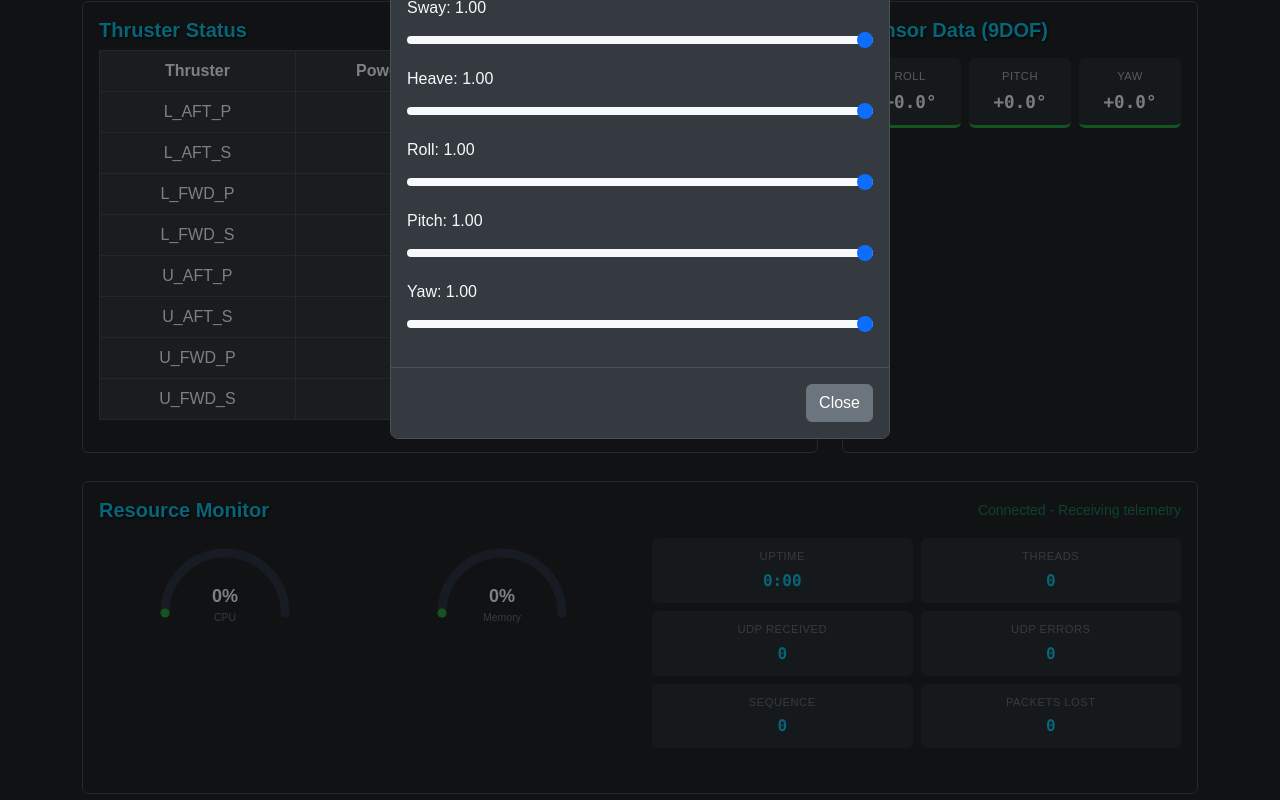
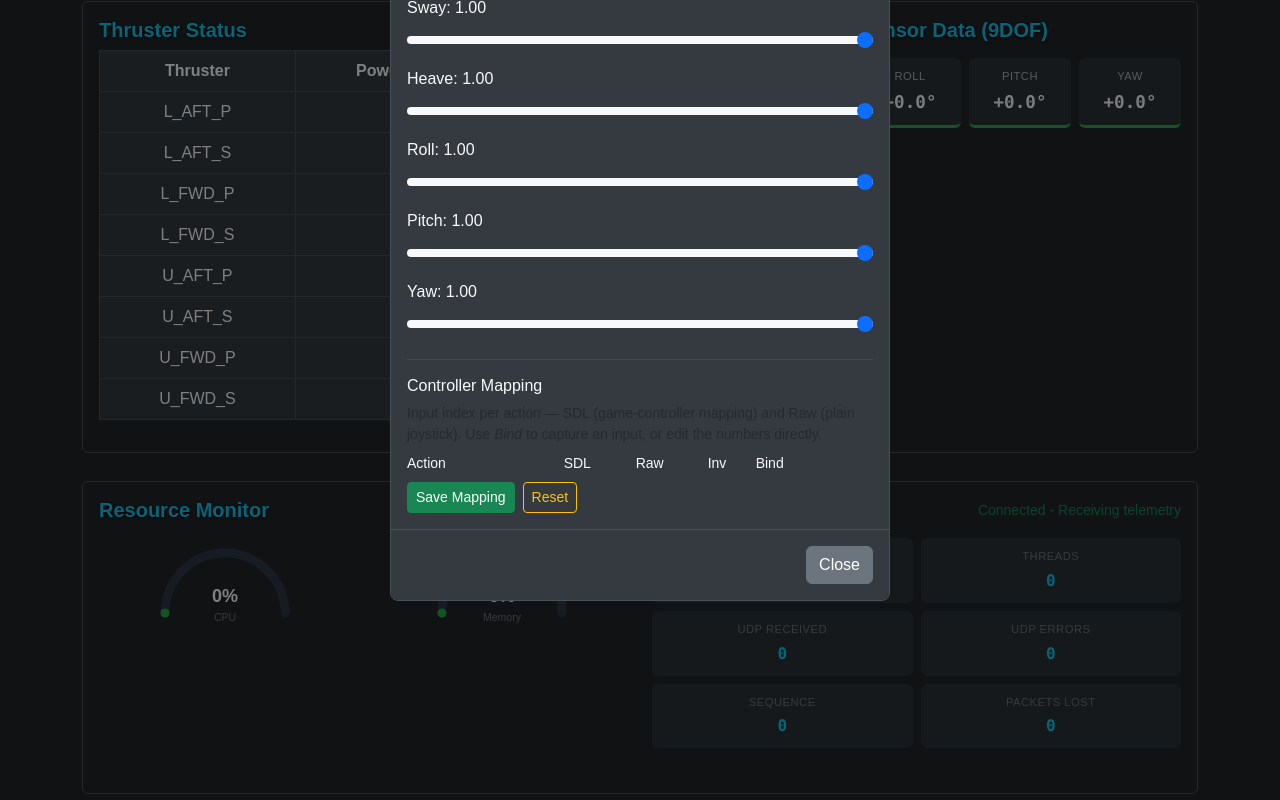
Before and after one commit to UiASub/Topside, a Flask app: page / in a window 1280 px wide, after a click on "⚙️". Shown: the part 393-1193 px from the top of the page. Run offline with Flask 3, Linux system fonts and the light colour scheme; parts of the project's set-up code (start-up, migrations or seed data) failed here and were passed over.

Commit message:
Add configurable controller mappings (settings)
Controller bindings were hardcoded. Add a logical-action -> physical-input map so
they can be edited from the settings UI and persisted. Firmware is unaffected
(the map is purely topside input routing).

- Controller loads DEFAULT_MAPPING (reproducing the previous hardcoded bindings)
  and reads stick axes, manipulator triggers, the pitch/roll shift, and the
  dock/frame buttons through it; get/set/reset_mapping support live reload.
- Persisted under 'controller_map' in data/config.json and reapplied on startup.
- New endpoints: GET/POST /api/controller/mapping, POST .../reset, and
  GET /api/controller/live-input (publishes pressed buttons + axis values).
- Settings modal gets a Controller Mapping table: per-action SDL/Raw index, an
  invert toggle for axes, plus press-to-bind capture, Save, and Reset.

Co-Authored-By: Claude Opus 4.8 <noreply@anthropic.com>

```diff
--- a/app.py
+++ b/app.py
@@ -43,6 +43,11 @@ _config = JSONDataHandler(file_path=data_path("config.json"))
 _saved_axes = _config.get_section("imu_axes")
 if _saved_axes:
     app.config["IMU"].set_axis_mapping(_saved_axes)
+
+# Load saved controller input mapping from config
+_saved_controller_map = _config.get_section("controller_map")
+if _saved_controller_map:
+    app.config["CONTROLLER"].set_mapping(_saved_controller_map)
 
 # Load saved accel axis mapping from config
 _saved_accel_axes = _config.get_section("accel_axes")
--- a/routes.py
+++ b/routes.py
@@ -765,6 +765,53 @@ def register_routes(app):
             return jsonify({"ok": False, "error": "Controller not available"}), 503
         return jsonify(ctrl.dock_release())
 
+    # --- Controller mapping endpoints ---
+    @app.route("/api/controller/mapping", methods=["GET"])
+    def get_controller_mapping():
+        """Return the current controller input mapping."""
+        ctrl = current_app.config.get("CONTROLLER")
+        if not ctrl:
+            return jsonify({"ok": False, "error": "Controller not available"}), 503
+        return jsonify({"ok": True, "mapping": ctrl.get_mapping()})
+
+    @app.route("/api/controller/mapping", methods=["POST"])
+    def set_controller_mapping():
+        """Update the controller input mapping and persist it. JSON: {"mapping": {...}}."""
+        data = request.get_json(force=True, silent=True) or {}
+        ctrl = current_app.config.get("CONTROLLER")
+        if not ctrl:
+            return jsonify({"ok": False, "error": "Controller not available"}), 503
+        mapping = data.get("mapping", data)
+        updated = ctrl.set_mapping(mapping)
+        config_handler.update_data({"controller_map": updated})
+        return jsonify({"ok": True, "mapping": updated})
+
+    @app.route("/api/controller/mapping/reset", methods=["POST"])
+    def reset_controller_mapping():
+        """Reset the controller input mapping to defaults and persist it."""
+        ctrl = current_app.config.get("CONTROLLER")
+        if not ctrl:
+            return jsonify({"ok": False, "error": "Controller not available"}), 503
+        updated = ctrl.reset_mapping()
+        config_handler.update_data({"controller_map": updated})
+        return jsonify({"ok": True, "mapping": updated})
+
+    @app.route("/api/controller/live-input", methods=["GET"])
+    def controller_live_input():
+        """Return the latest pressed buttons and axis values for press-to-bind."""
+        ctrl = current_app.config.get("CONTROLLER")
+        if not ctrl:
+            return jsonify({"ok": False, "error": "Controller not available"}), 503
+        status = ctrl.get_input_status()
+        return jsonify(
+            {
+                "ok": True,
+                "buttons": status.get("buttons", []),
+                "axes": status.get("axes", []),
+                "source": status.get("source"),
+            }
+        )
+
     # --- Gain endpoints ---
     @app.route("/api/controller/gains", methods=["GET"])
     def get_gains():
--- a/static/js/configuration.js
+++ b/static/js/configuration.js
@@ -93,4 +93,124 @@ document.addEventListener("DOMContentLoaded", function () {
         sendGains({ [axis]: val });
       });
     });
+
+    // ── Controller mapping ───────────────────────────────────
+    const mappingContainer = document.getElementById("mapping-container");
+    const mappingStatus = document.getElementById("mapping-status");
+    let mappingMeta = {}; // action -> input type
+
+    const ACTION_LABELS = {
+      surge: "Surge (stick)", sway: "Sway (stick)", heave: "Heave (stick)", yaw: "Yaw (stick)",
+      pitch: "Pitch (shift+stick)", roll: "Roll (shift+stick)",
+      manip_pos: "Manip open", manip_neg: "Manip close",
+      pitchroll_shift: "Pitch/Roll shift", dock: "Dock-hold toggle", frame: "Frame toggle",
+    };
+
+    function setMappingStatus(text) {
+      if (!mappingStatus) return;
+      mappingStatus.textContent = text;
+      setTimeout(() => { if (mappingStatus.textContent === text) mappingStatus.textContent = ""; }, 2000);
+    }
+
+    function setField(action, which, value) {
+      const id = "map-" + action + (which === "sdl" ? "-controller" : "-joystick");
+      const el = document.getElementById(id);
+      if (el) el.value = value;
+    }
+
+    function bindAction(action, btn) {
+      const isButton = mappingMeta[action] === "button";
+      const original = btn.textContent;
+      btn.textContent = "Press…";
+      btn.disabled = true;
+      const deadline = Date.now() + 4000;
+      const baseline = {};
+      let captured = false;
+
+      const finish = () => { btn.textContent = original; btn.disabled = false; };
+      const poll = () => {
+        fetch("/api/controller/live-input").then(r => r.json()).then(d => {
+          if (!d.ok) return finish();
+          const which = d.source === "sdl_gamecontroller" ? "sdl" : "raw";
+          if (isButton) {
+            (d.buttons || []).forEach((v, i) => {
+              if (!captured && v > 0.5) { setField(action, which, i); captured = true; }
+            });
+          } else {
+            const axesNow = d.axes || [];
+            if (!Object.keys(baseline).length) axesNow.forEach((v, i) => { baseline[i] = v; });
+            axesNow.forEach((v, i) => {
+              if (!captured && Math.abs(v - (baseline[i] || 0)) > 0.5) { setField(action, which, i); captured = true; }
+            });
+          }
+          if (captured || Date.now() > deadline) return finish();
+          setTimeout(poll, 100);
+        }).catch(finish);
+      };
+      poll();
+    }
+
+    function buildMappingRows(mapping) {
+      if (!mappingContainer) return;
+      mappingContainer.innerHTML = "";
+      mappingMeta = {};
+      Object.keys(mapping).forEach(action => {
+        const entry = mapping[action];
+        mappingMeta[action] = entry.type;
+        const label = ACTION_LABELS[action] || action;
+        const invertCell = entry.type === "axis"
+          ? `<div class="col-auto" style="width:48px"><input class="form-check-input" type="checkbox" id="map-${action}-invert" ${entry.invert ? "checked" : ""}></div>`
+          : `<div class="col-auto" style="width:48px"></div>`;
+        const row = document.createElement("div");
+        row.className = "row g-1 align-items-center mb-1";
+        row.innerHTML =
+          `<div class="col-4 small">${label}</div>` +
+          `<div class="col-auto"><input type="number" class="form-control form-control-sm" id="map-${action}-controller" value="${entry.controller}" style="width:72px"></div>` +
+          `<div class="col-auto"><input type="number" class="form-control form-control-sm" id="map-${action}-joystick" value="${entry.joystick}" style="width:72px"></div>` +
+          invertCell +
+          `<div class="col-auto"><button type="button" class="btn btn-sm btn-outline-info" data-action="${action}">Bind</button></div>`;
+        mappingContainer.appendChild(row);
+      });
+      mappingContainer.querySelectorAll("button[data-action]").forEach(btn => {
+        btn.addEventListener("click", () => bindAction(btn.dataset.action, btn));
+      });
+    }
+
+    function collectMapping() {
+      const mapping = {};
+      Object.keys(mappingMeta).forEach(action => {
+        const c = document.getElementById("map-" + action + "-controller");
+        const j = document.getElementById("map-" + action + "-joystick");
+        const inv = document.getElementById("map-" + action + "-invert");
+        const entry = { controller: parseInt(c.value, 10), joystick: parseInt(j.value, 10) };
+        if (inv) entry.invert = inv.checked;
+        mapping[action] = entry;
+      });
+      return mapping;
+    }
+
+    if (mappingContainer) {
+      fetch("/api/controller/mapping")
+        .then(r => r.json())
+        .then(d => { if (d.ok) buildMappingRows(d.mapping); })
+        .catch(() => {});
+
+      const saveBtn = document.getElementById("mapping-save");
+      const resetBtn = document.getElementById("mapping-reset");
+      if (saveBtn) saveBtn.addEventListener("click", () => {
+        fetch("/api/controller/mapping", {
+          method: "POST",
+          headers: { "Content-Type": "application/json" },
+          body: JSON.stringify({ mapping: collectMapping() }),
+        }).then(r => r.json()).then(d => {
+          if (d.ok) { buildMappingRows(d.mapping); setMappingStatus("Saved"); }
+          else setMappingStatus(d.error || "Error");
+        }).catch(() => setMappingStatus("Error"));
+      });
+      if (resetBtn) resetBtn.addEventListener("click", () => {
+        fetch("/api/controller/mapping/reset", { method: "POST" })
+          .then(r => r.json()).then(d => { if (d.ok) { buildMappingRows(d.mapping); setMappingStatus("Reset"); } })
+          .catch(() => setMappingStatus("Error"));
+      });
+    }
 });
--- a/static/templates/_config_modal.html
+++ b/static/templates/_config_modal.html
@@ -61,6 +61,26 @@
           </label>
           <input type="range" class="form-range gain-axis-slider" id="gain-yaw" data-axis="yaw" min="0" max="1" step="0.01" value="1">
         </div>
+
+        <hr class="border-secondary">
+        <h6 class="text-light mb-2">Controller Mapping</h6>
+        <p class="text-muted small mb-2">
+          Input index per action — SDL (game-controller mapping) and Raw (plain joystick).
+          Use <em>Bind</em> to capture an input, or edit the numbers directly.
+        </p>
+        <div class="row g-1 small text-light-muted mb-1">
+          <div class="col-4">Action</div>
+          <div class="col-auto" style="width:72px">SDL</div>
+          <div class="col-auto" style="width:72px">Raw</div>
+          <div class="col-auto" style="width:48px">Inv</div>
+          <div class="col-auto">Bind</div>
+        </div>
+        <div id="mapping-container"></div>
+        <div class="d-flex align-items-center gap-2 mt-2">
+          <button type="button" id="mapping-save" class="btn btn-sm btn-success">Save Mapping</button>
+          <button type="button" id="mapping-reset" class="btn btn-sm btn-outline-warning">Reset</button>
+          <span id="mapping-status" class="small text-muted ms-auto"></span>
+        </div>
       </div>
       <div class="modal-footer modal-footer-custom">
          <button type="button" class="btn btn-secondary" data-bs-dismiss="modal">Close</button>
```
Also changed, not shown: lib/controller.py (+106 -17 lines), tests/test_controller.py (+33 -0 lines).
